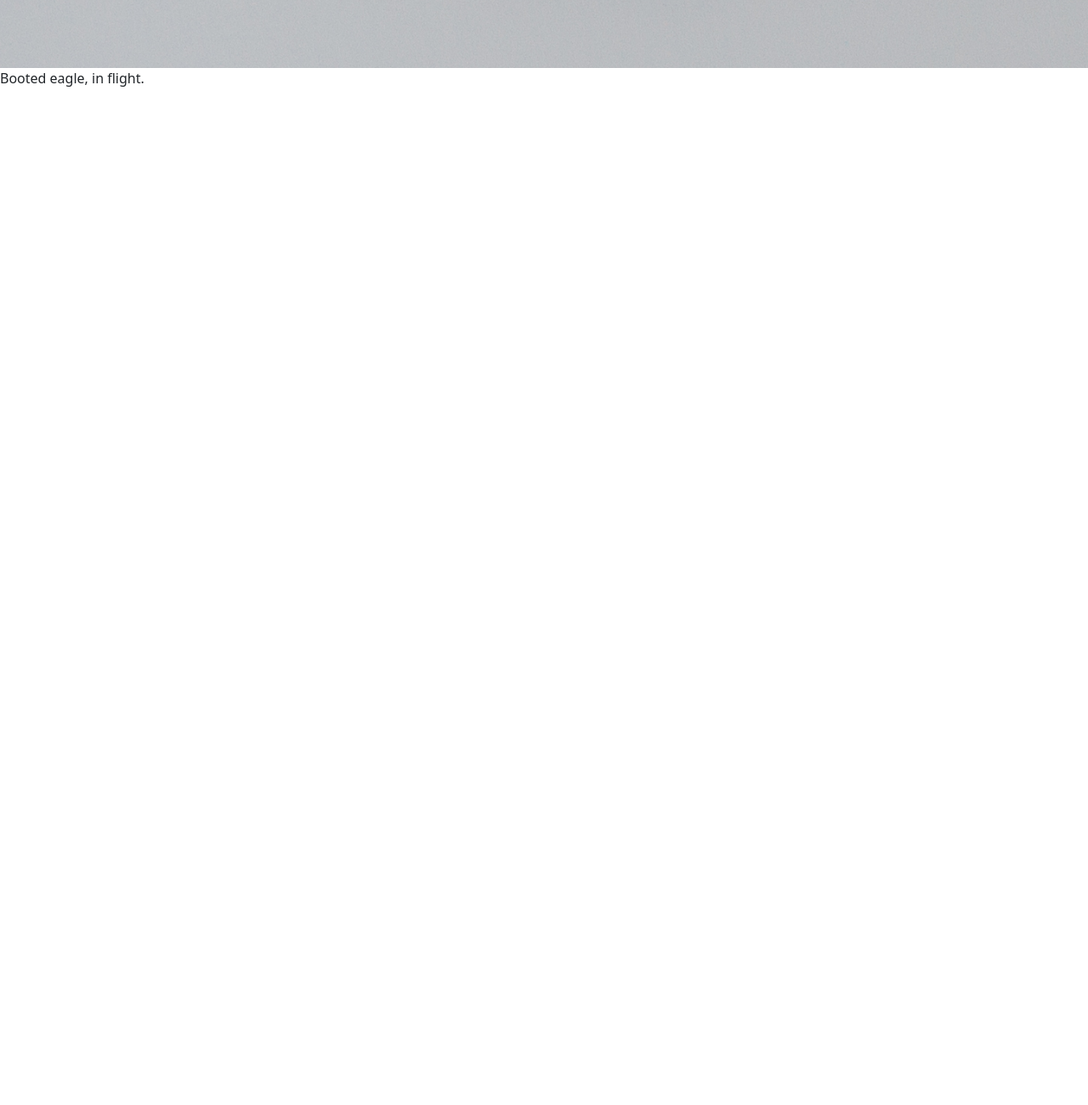
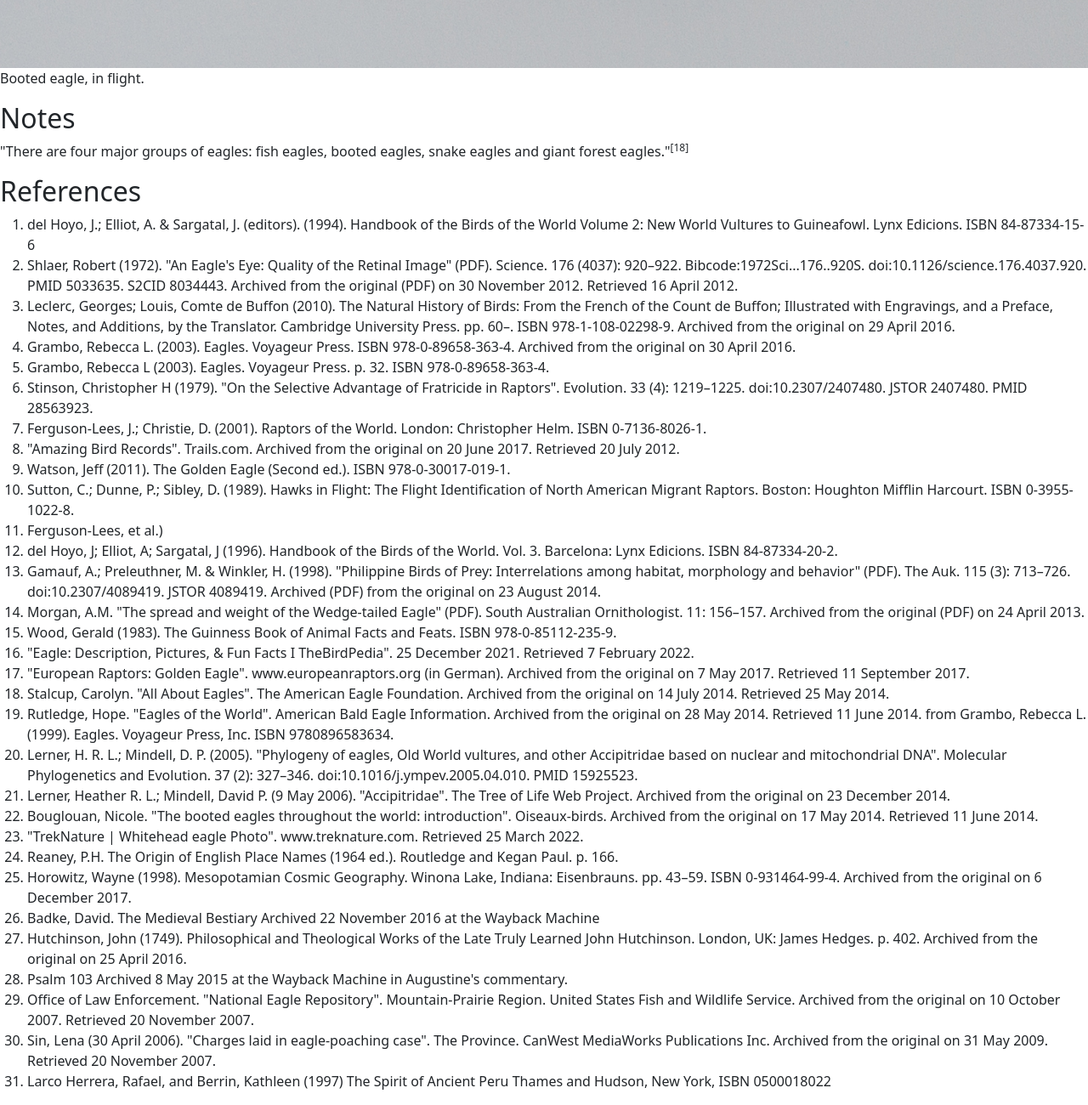
Before and after one commit to Charlesmsrocha/Client-side-Programming-Constinuous-Assessment, a plain HTML site: page index.html in a window 1280 px wide. Shown: the part 3620-4920 px from the top of the page at 85% size. Before the commit the page ends 3740 px from the top, so only its background shows below. Drawn offline with nearby package versions, Linux system fonts and the light colour scheme.

Commit message:
Inserting references.

```diff
--- a/index.html
+++ b/index.html
@@ -261,5 +261,47 @@
         <p>Booted eagle, in flight.</p>
       </figcaption>
     </figure>
+    <h2>Notes</h2>
+    <p>"There are four major groups of eagles: fish eagles, booted eagles, snake eagles and giant forest eagles."<sup>[18]</sup></p>
+    <h2>References</h2>
+    <ol>
+      <li>
+        del Hoyo, J.; Elliot, A. & Sargatal, J. (editors). (1994). Handbook of the Birds of the World Volume 2: New World Vultures to Guineafowl. Lynx Edicions. ISBN 84-87334-15-6
+      </li>
+      <li>
+        Shlaer, Robert (1972). "An Eagle's Eye: Quality of the Retinal Image" (PDF). Science. 176 (4037): 920–922. Bibcode:1972Sci...176..920S. doi:10.1126/science.176.4037.920. PMID 5033635. S2CID 8034443. Archived from the original (PDF) on 30 November 2012. Retrieved 16 April 2012.
+      </li>
+      <li>Leclerc, Georges; Louis, Comte de Buffon (2010). The Natural History of Birds: From the French of the Count de Buffon; Illustrated with Engravings, and a Preface, Notes, and Additions, by the Translator. Cambridge University Press. pp. 60–. ISBN 978-1-108-02298-9. Archived from the original on 29 April 2016.</li>
+      <li>Grambo, Rebecca L. (2003). Eagles. Voyageur Press. ISBN 978-0-89658-363-4. Archived from the original on 30 April 2016.</li>
+      <li>Grambo, Rebecca L (2003). Eagles. Voyageur Press. p. 32. ISBN 978-0-89658-363-4.</li>
+      <li>Stinson, Christopher H (1979). "On the Selective Advantage of Fratricide in Raptors". Evolution. 33 (4): 1219–1225. doi:10.2307/2407480. JSTOR 2407480. PMID 28563923.</li>
+      <li>Ferguson-Lees, J.; Christie, D. (2001). Raptors of the World. London: Christopher Helm. ISBN 0-7136-8026-1.</li>
+      <li>"Amazing Bird Records". Trails.com. Archived from the original on 20 June 2017. Retrieved 20 July 2012.</li>
+      <li>Watson, Jeff (2011). The Golden Eagle (Second ed.). ISBN 978-0-30017-019-1.</li>
+      <li>Sutton, C.; Dunne, P.; Sibley, D. (1989). Hawks in Flight: The Flight Identification of North American Migrant Raptors. Boston: Houghton Mifflin Harcourt. ISBN 0-3955-1022-8.</li>
+      <li>Ferguson-Lees, et al.)</li>
+      <li>del Hoyo, J; Elliot, A; Sargatal, J (1996). Handbook of the Birds of the World. Vol. 3. Barcelona: Lynx Edicions. ISBN 84-87334-20-2.</li>
+      <li>Gamauf, A.; Preleuthner, M. & Winkler, H. (1998). "Philippine Birds of Prey: Interrelations among habitat, morphology and behavior" (PDF). The Auk. 115 (3): 713–726. doi:10.2307/4089419. JSTOR 4089419. Archived (PDF) from the original on 23 August 2014.</li>
+      <li>Morgan, A.M. "The spread and weight of the Wedge-tailed Eagle" (PDF). South Australian Ornithologist. 11: 156–157. Archived from the original (PDF) on 24 April 2013.</li>
+      <li>Wood, Gerald (1983). The Guinness Book of Animal Facts and Feats. ISBN 978-0-85112-235-9.</li>
+      <li>"Eagle: Description, Pictures, & Fun Facts I TheBirdPedia". 25 December 2021. Retrieved 7 February 2022.</li>
+      <li>"European Raptors: Golden Eagle". www.europeanraptors.org (in German). Archived from the original on 7 May 2017. Retrieved 11 September 2017.</li>
+      <li>Stalcup, Carolyn. "All About Eagles". The American Eagle Foundation. Archived from the original on 14 July 2014. Retrieved 25 May 2014.</li>
+      <li>Rutledge, Hope. "Eagles of the World". American Bald Eagle Information. Archived from the original on 28 May 2014. Retrieved 11 June 2014. from Grambo, Rebecca L. (1999). Eagles. Voyageur Press, Inc. ISBN 9780896583634.</li>
+      <li>Lerner, H. R. L.; Mindell, D. P. (2005). "Phylogeny of eagles, Old World vultures, and other Accipitridae based on nuclear and mitochondrial DNA". Molecular Phylogenetics and Evolution. 37 (2): 327–346. doi:10.1016/j.ympev.2005.04.010. PMID 15925523.</li>
+      <li>Lerner, Heather R. L.; Mindell, David P. (9 May 2006). "Accipitridae". The Tree of Life Web Project. Archived from the original on 23 December 2014.</li>
+      <li>Bouglouan, Nicole. "The booted eagles throughout the world: introduction". Oiseaux-birds. Archived from the original on 17 May 2014. Retrieved 11 June 2014.</li>
+      <li>"TrekNature | Whitehead eagle Photo". www.treknature.com. Retrieved 25 March 2022.</li>
+      <li>Reaney, P.H. The Origin of English Place Names (1964 ed.). Routledge and Kegan Paul. p. 166.</li>
+      <li>Horowitz, Wayne (1998). Mesopotamian Cosmic Geography. Winona Lake, Indiana: Eisenbrauns. pp. 43–59. ISBN 0-931464-99-4. Archived from the original on 6 December 2017.</li>
+      </li>
+      <li>Badke, David. The Medieval Bestiary Archived 22 November 2016 at the Wayback Machine</li>
+      <li>Hutchinson, John (1749). Philosophical and Theological Works of the Late Truly Learned John Hutchinson. London, UK: James Hedges. p. 402. Archived from the original on 25 April 2016.</li>
+      <li>Psalm 103 Archived 8 May 2015 at the Wayback Machine in Augustine's commentary.</li>
+      <li>Office of Law Enforcement. "National Eagle Repository". Mountain-Prairie Region. United States Fish and Wildlife Service. Archived from the original on 10 October 2007. Retrieved 20 November 2007.</li>
+      <li>Sin, Lena (30 April 2006). "Charges laid in eagle-poaching case". The Province. CanWest MediaWorks Publications Inc. Archived from the original on 31 May 2009. Retrieved 20 November 2007.</li>
+      <li>Larco Herrera, Rafael, and Berrin, Kathleen (1997) The Spirit of Ancient Peru Thames and Hudson, New York, ISBN 0500018022</li>
+    </ol>
+
   </body>
 </html>
```
